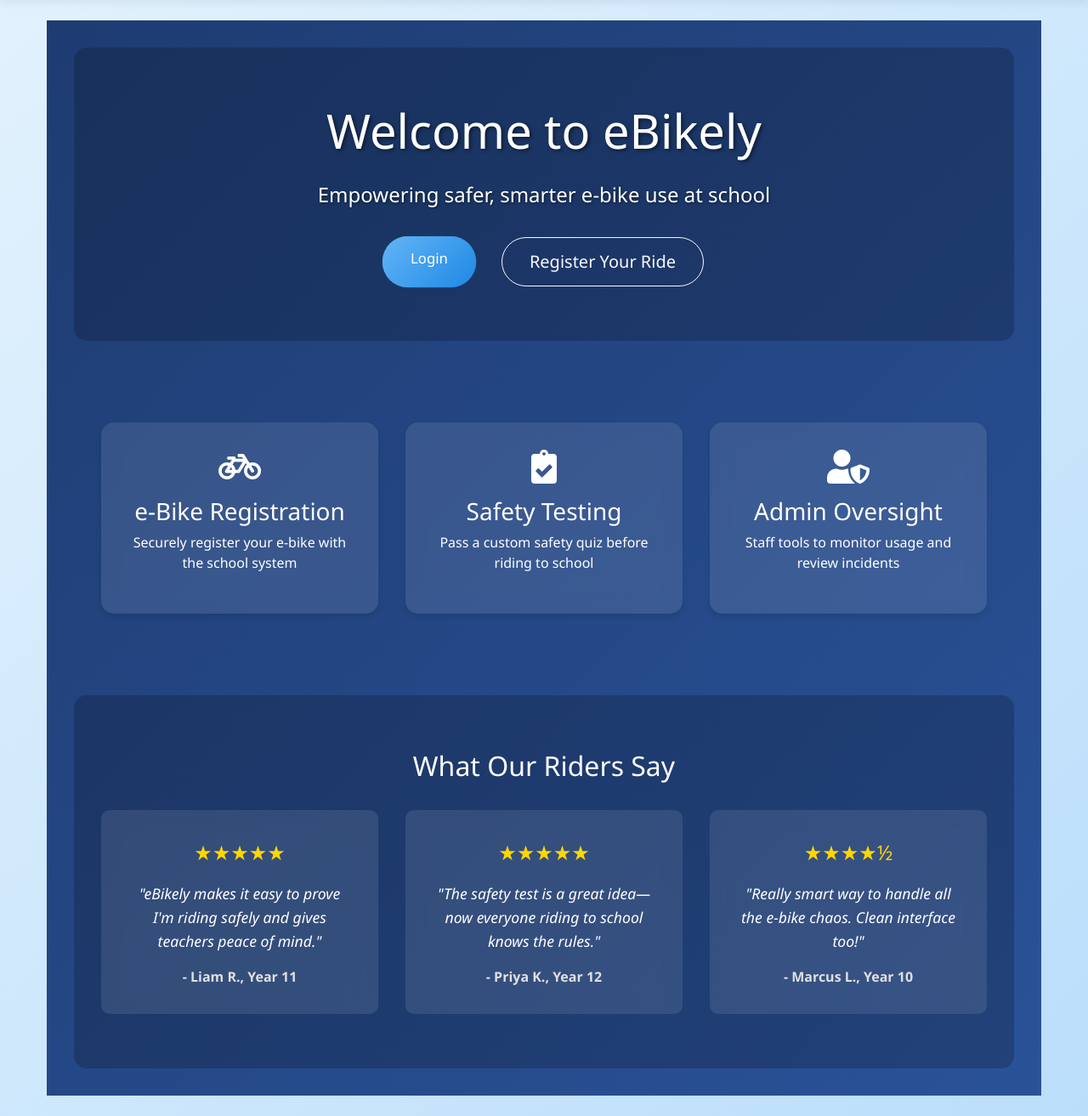
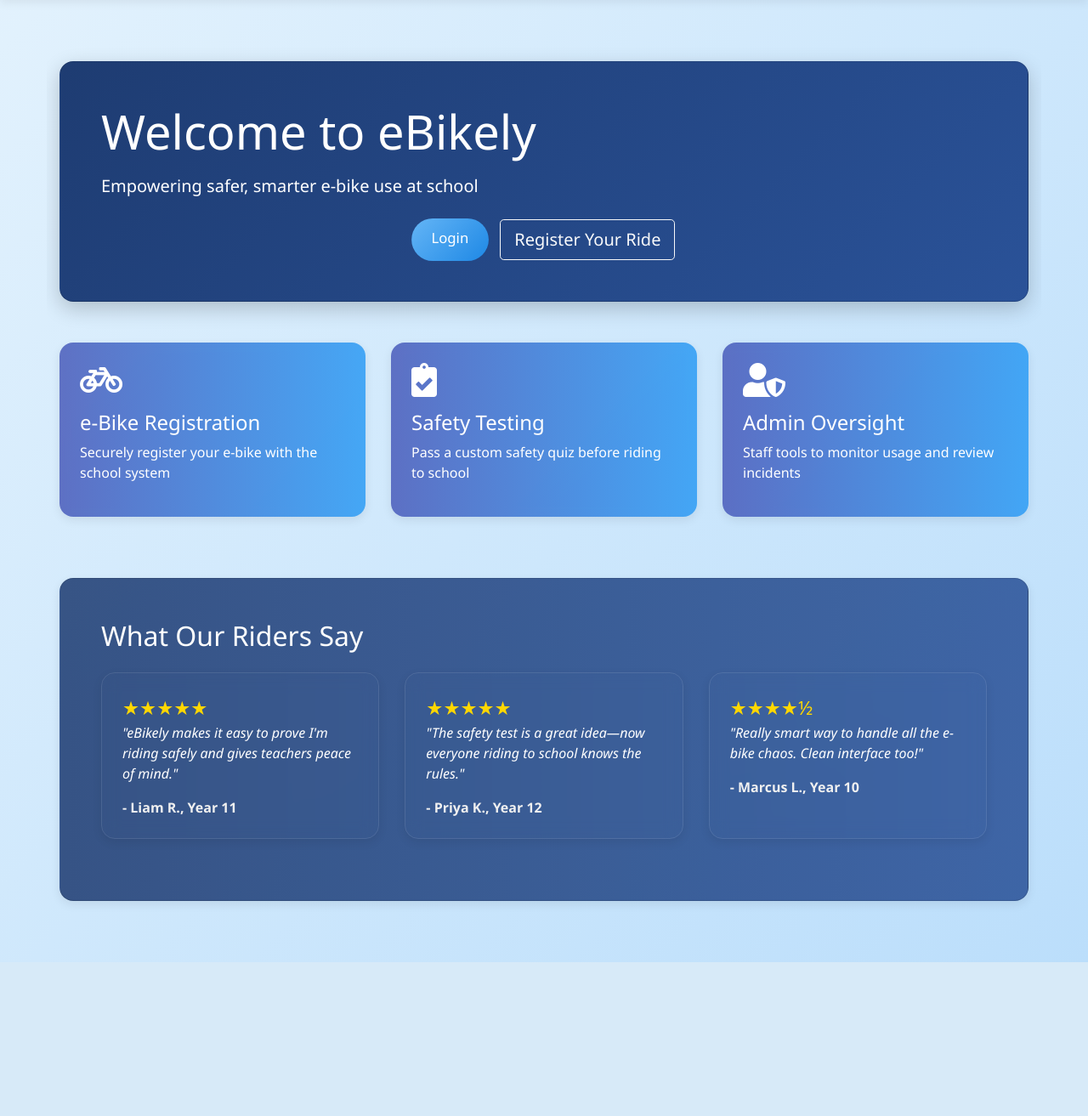
Before and after one commit to TheBlueTongue/eBikely, a Flask app: page / in a window 1280 px wide. Shown: the part 68-1381 px from the top of the page at 85% size. After the commit the page ends 1200 px from the top, so only its background shows below. Run offline with Flask 3, Linux system fonts and the light colour scheme; some libraries are stand-ins or nearby versions.

Commit message:
made a new style for the welcome page

```diff
--- a/templates/welcome.html
+++ b/templates/welcome.html
@@ -3,14 +3,13 @@
 {% block title %}Welcome - eBikely{% endblock %}
 
 {% block content %}
-<div class="welcome-container">
-    <div class="hero-section">
-        <h1 class="fade-in">Welcome to eBikely</h1>
-        <p class="slide-up">Empowering safer, smarter e-bike use at school</p>
-
-        <div class="cta-buttons slide-up">
+<div class="container welcome-container">
+    <div class="hero-section card text-white mb-5 p-5">
+        <h1 class="fade-in display-4 mb-3">Welcome to eBikely</h1>
+        <p class="slide-up lead mb-4">Empowering safer, smarter e-bike use at school</p>
+        <div class="cta-buttons slide-up d-flex justify-content-center">
             {% if not current_user.is_authenticated %}
-                <a href="{{ url_for('login') }}" class="btn btn-primary btn-lg pulse">Login</a>
+                <a href="{{ url_for('login') }}" class="btn btn-primary btn-lg pulse mr-3">Login</a>
                 <a href="{{ url_for('register') }}" class="btn btn-outline-light btn-lg">Register Your Ride</a>
             {% else %}
                 <a href="{{ url_for('dashboard') }}" class="btn btn-primary btn-lg pulse">Go to Dashboard</a>
@@ -18,38 +17,49 @@
         </div>
     </div>
 
-    <div class="features-grid slide-up-delay">
-        <div class="feature-card">
-            <i class="fas fa-bicycle feature-icon"></i>
-            <h3>e-Bike Registration</h3>
+    <div class="features-grid slide-up-delay row">
+        <div class="col-md-4 mb-4">
+            <div class="feature-card card text-white p-4 h-100">
+                <i class="fas fa-bicycle feature-icon mb-3"></i>
+                <h4>e-Bike Registration</h4>
                 <p>Securely register your e-bike with the school system</p>
             </div>
-        <div class="feature-card">
-            <i class="fas fa-clipboard-check feature-icon"></i>
-            <h3>Safety Testing</h3>
+        </div>
+        <div class="col-md-4 mb-4">
+            <div class="feature-card card text-white p-4 h-100">
+                <i class="fas fa-clipboard-check feature-icon mb-3"></i>
+                <h4>Safety Testing</h4>
                 <p>Pass a custom safety quiz before riding to school</p>
             </div>
-        <div class="feature-card">
-            <i class="fas fa-user-shield feature-icon"></i>
-            <h3>Admin Oversight</h3>
+        </div>
+        <div class="col-md-4 mb-4">
+            <div class="feature-card card text-white p-4 h-100">
+                <i class="fas fa-user-shield feature-icon mb-3"></i>
+                <h4>Admin Oversight</h4>
                 <p>Staff tools to monitor usage and review incidents</p>
             </div>
         </div>
+    </div>
 
-    <div class="reviews-section slide-up-delay">
-        <h2 class="text-white mb-4">What Our Riders Say</h2>
-        <div class="reviews-grid">
-            <div class="review-card">
+    <div class="reviews-section slide-up-delay card text-white p-5 mt-5">
+        <h2 class="mb-4">What Our Riders Say</h2>
+        <div class="reviews-grid row">
+            <div class="col-md-4 mb-4">
+                <div class="review-card card bg-transparent p-4 h-100">
                     <div class="stars">★★★★★</div>
                     <p class="review-text">"eBikely makes it easy to prove I'm riding safely and gives teachers peace of mind."</p>
                     <div class="reviewer">- Liam R., Year 11</div>
                 </div>
-            <div class="review-card">
+            </div>
+            <div class="col-md-4 mb-4">
+                <div class="review-card card bg-transparent p-4 h-100">
                     <div class="stars">★★★★★</div>
                     <p class="review-text">"The safety test is a great idea—now everyone riding to school knows the rules."</p>
                     <div class="reviewer">- Priya K., Year 12</div>
                 </div>
-            <div class="review-card">
+            </div>
+            <div class="col-md-4 mb-4">
+                <div class="review-card card bg-transparent p-4 h-100">
                     <div class="stars">★★★★½</div>
                     <p class="review-text">"Really smart way to handle all the e-bike chaos. Clean interface too!"</p>
                     <div class="reviewer">- Marcus L., Year 10</div>
@@ -57,174 +67,87 @@
             </div>
         </div>
     </div>
+</div>
 
 <style>
 .welcome-container {
-
-    min-height: 100vh;
-    padding: 2rem;
-    background: linear-gradient(135deg, #1e3c72 0%, #2a5298 100%);
-    color: white;
-    text-align: center;
+    padding-top: 3rem;
+    padding-bottom: 3rem;
 }
 
 .hero-section {
-    padding: 4rem 1rem;
-    background: rgba(0, 0, 0, 0.2); /* Add semi-transparent background */
-    border-radius: 15px; /* Match other sections' style */
-    margin-bottom: 2rem; /* Add some spacing */
-}
-
-.hero-section h1 {
-    font-size: 3.5rem;
-    margin-bottom: 1.5rem;
-    color: #ffffff;
-    text-shadow: 2px 2px 4px rgba(0, 0, 0, 0.5); /* Increased shadow for better contrast */
-}
-
-.hero-section p {
-    font-size: 1.5rem;
-    margin-bottom: 2rem;
-    opacity: 1; /* Changed from 0.9 for better visibility */
-    color: #ffffff;
-    text-shadow: 1px 1px 3px rgba(0, 0, 0, 0.5); /* Increased shadow for better contrast */
-}
-
-.cta-buttons {
-    gap: 1rem;
-    display: flex;
-    justify-content: center;
-}
-
-.cta-buttons .btn {
-    margin: 0 0.5rem;
-    padding: 0.8rem 2rem;
-    border-radius: 50px;
-    transition: transform 0.3s ease;
-}
-
-.cta-buttons .btn:hover {
-    transform: translateY(-3px);
-}
-
-.features-grid {
-    display: grid;
-    grid-template-columns: repeat(auto-fit, minmax(250px, 1fr));
-    gap: 2rem;
-    margin-top: 4rem;
-    padding: 2rem;
+    background: linear-gradient(135deg, #1e3c72 0%, #2a5298 100%);
+    border-radius: 1rem;
+    box-shadow: 0 8px 24px rgba(0, 0, 0, 0.2);
 }
 
 .feature-card {
-    background: rgba(255, 255, 255, 0.1);
-    padding: 2rem;
-    border-radius: 15px;
-    backdrop-filter: blur(10px);
+    background: linear-gradient(to right, #3f51b5cc, #2196f3cc);
+    border: none;
+    border-radius: 1rem;
+    backdrop-filter: blur(6px);
     transition: transform 0.3s ease;
-    color: #ffffff;
 }
-
 .feature-card:hover {
-    transform: translateY(-10px);
+    transform: translateY(-8px);
 }
 
 .feature-icon {
     font-size: 2.5rem;
+}
+
+.reviews-section {
+    background: linear-gradient(to right, #1e3c72dd, #2a5298dd);
+    border-radius: 1rem;
+}
+
+.review-card {
+    border-radius: 1rem;
+    backdrop-filter: blur(10px);
+    border: 1px solid rgba(255,255,255,0.1);
+    color: #fff;
+}
+.review-card:hover {
+    transform: translateY(-4px);
+}
+.stars {
+    color: #ffd700;
+    font-size: 1.4rem;
+}
+.review-text {
+    font-style: italic;
     margin-bottom: 1rem;
+}
+.reviewer {
+    font-weight: bold;
+    color: #f0f0f0;
 }
 
 /* Animations */
 .fade-in {
     animation: fadeIn 1s ease-in;
 }
-
 .slide-up {
     animation: slideUp 0.8s ease-out;
 }
-
 .slide-up-delay {
     animation: slideUp 0.8s ease-out 0.3s backwards;
 }
-
 .pulse {
     animation: pulse 2s infinite;
 }
-
 @keyframes fadeIn {
     from { opacity: 0; }
     to { opacity: 1; }
 }
-
 @keyframes slideUp {
-    from {
-        opacity: 0;
-        transform: translateY(30px);
+    from { opacity: 0; transform: translateY(30px); }
+    to { opacity: 1; transform: translateY(0); }
 }
-    to {
-        opacity: 1;
-        transform: translateY(0);
-    }
-}
-
 @keyframes pulse {
     0% { transform: scale(1); }
     50% { transform: scale(1.05); }
     100% { transform: scale(1); }
 }
-
-/* New Reviews Section Styles */
-.reviews-section {
-    padding: 4rem 2rem;
-    background: rgba(0, 0, 0, 0.2);
-    border-radius: 15px;
-    margin-top: 4rem;
-}
-
-.reviews-grid {
-    display: grid;
-    grid-template-columns: repeat(auto-fit, minmax(300px, 1fr));
-    gap: 2rem;
-    margin-top: 2rem;
-}
-
-.review-card {
-    background: rgba(255, 255, 255, 0.1);
-    padding: 2rem;
-    border-radius: 10px;
-    backdrop-filter: blur(10px);
-    transition: transform 0.3s ease;
-    color: #ffffff;
-}
-
-.review-card:hover {
-    transform: translateY(-5px);
-}
-
-.stars {
-    color: #ffd700;
-    font-size: 1.5rem;
-    margin-bottom: 1rem;
-}
-
-.review-text {
-    font-size: 1.1rem;
-    line-height: 1.6;
-    margin-bottom: 1rem;
-    font-style: italic;
-}
-
-.reviewer {
-    font-weight: bold;
-    color: #e0e0e0;
-}
-
-/* Additional animation for reviews */
-.reviews-section {
-    animation: fadeIn 1s ease-in 0.6s backwards;
-}
-
 </style>
-
-<!-- Add Font Awesome for icons -->
-<link rel="stylesheet" href="https://cdnjs.cloudflare.com/ajax/libs/font-awesome/5.15.4/css/all.min.css">
 {% endblock %}
```
Also changed, not shown: persistent_database.db. Lines whose indentation alone changed are shown as unchanged.
